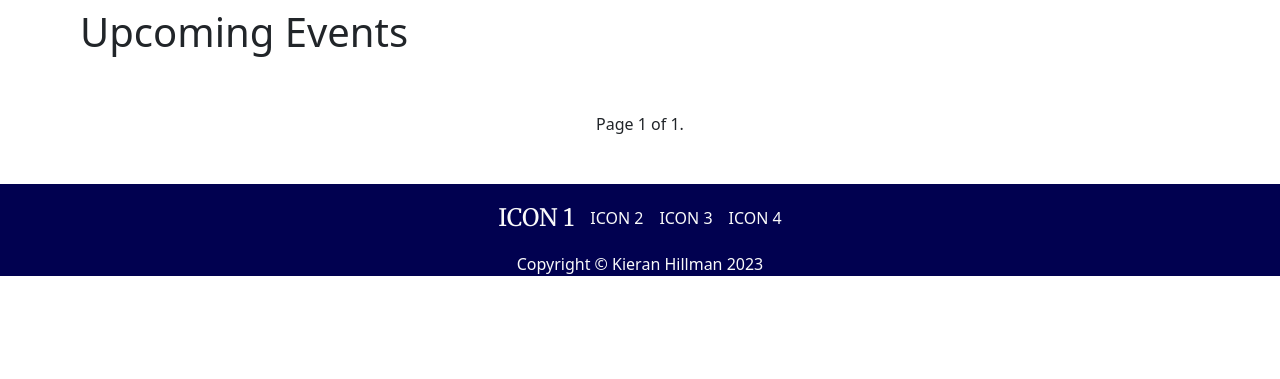
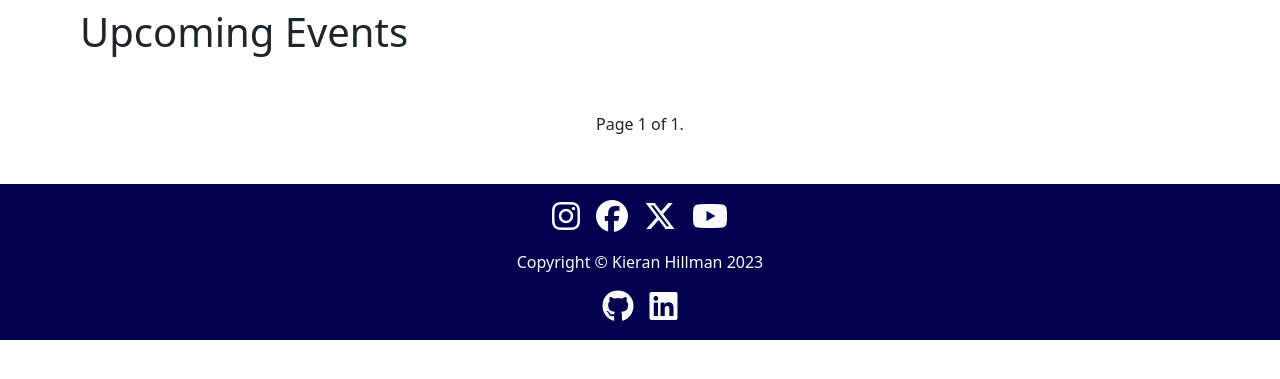
Before and after one commit to doctypeKieran/ci-capstone-project, a Django app: page /events/all-events/ in a window 1280 px wide. Shown: the part 136-515 px from the top of the page. Run offline with Django 4.2, Linux system fonts and the light colour scheme; data that the repository does not hold is empty; some libraries are stand-ins or nearby versions.

Commit message:
Create footer with social icons and copyright

```diff
--- a/templates/base.html
+++ b/templates/base.html
@@ -9,6 +9,8 @@
     <!-- Bootstrap CSS -->
     <link href="https://cdn.jsdelivr.net/npm/bootstrap@5.3.2/dist/css/bootstrap.min.css" rel="stylesheet"
         integrity="sha384-T3c6CoIi6uLrA9TneNEoa7RxnatzjcDSCmG1MXxSR1GAsXEV/Dwwykc2MPK8M2HN" crossorigin="anonymous">
+    <!-- Font Awesome -->
+    <script src="https://kit.fontawesome.com/52cf2b10ea.js" crossorigin="anonymous"></script>
     <!-- Custom CSS -->
     <link rel="stylesheet" href="{% static 'css/style.css' %}">
     <title>{% block title %}{% endblock %} | Musicality</title>
@@ -118,12 +120,20 @@
 
     <footer class="base-footer">
         <div class="socials-container">
-            <p class="event-title">ICON 1</p>
-            <p>ICON 2</p>
-            <p>ICON 3</p>
-            <p>ICON 4</p>
+            <a href="https://www.instagram.com/"><i class="fa-brands fa-instagram social-icon"></i></a>
+            <a href="https://www.facebook.com/"><i class="fa-brands fa-facebook social-icon"></i></a>
+            <a href="https://www.twitter.com/"><i class="fa-brands fa-x-twitter social-icon"></i></a>
+            <a href="https://www.youtube.com/"><i class="fa-brands fa-youtube social-icon"></i></a>
         </div>
         <p>Copyright &copy; Kieran Hillman 2023</p>
+        <div class="socials-container">
+            <a href="https://github.com/doctypeKieran">
+                <i class="fa-brands fa-github social-icon"></i>
+            </a>
+            <a href="https://www.linkedin.com/in/kieran-hillman-7435a9220/">
+                <i class="fa-brands fa-linkedin social-icon"></i>
+            </a>
+        </div>
     </footer>
 
     <!-- Bootstrap JS -->
```
